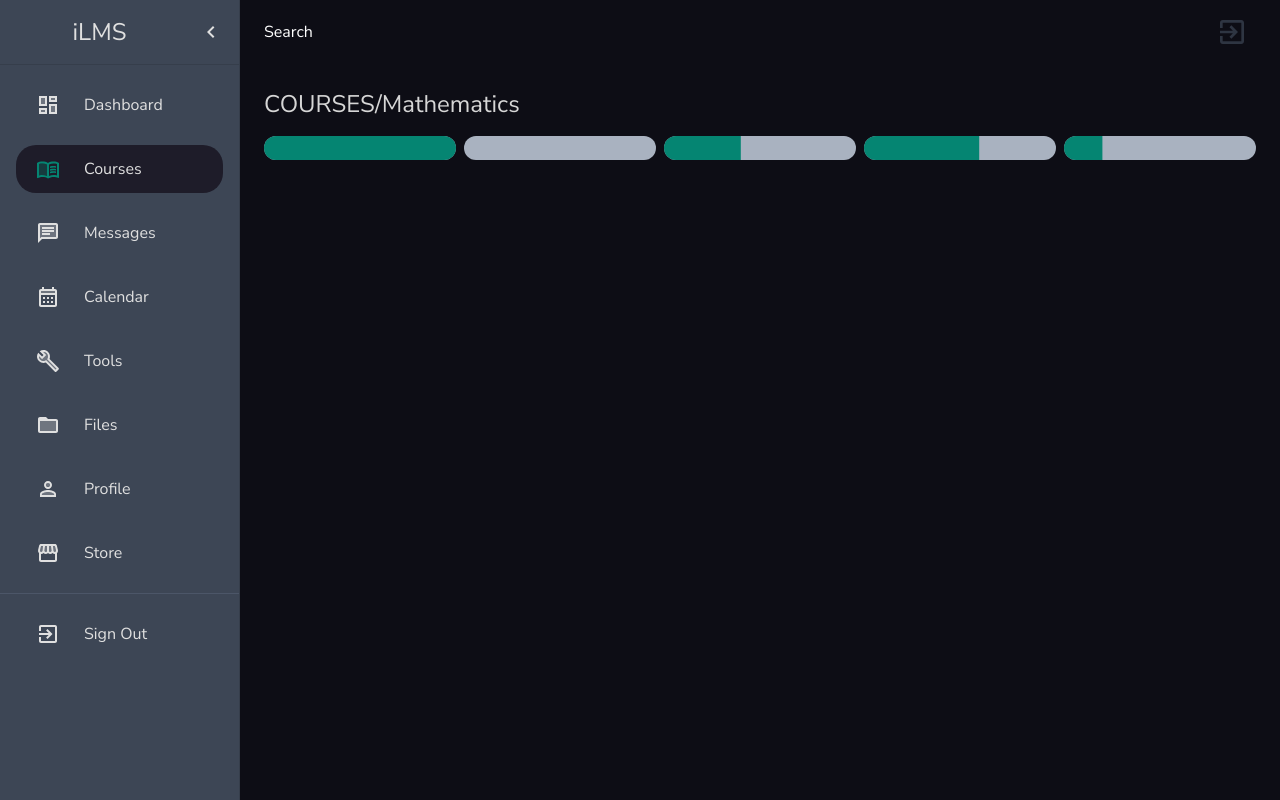
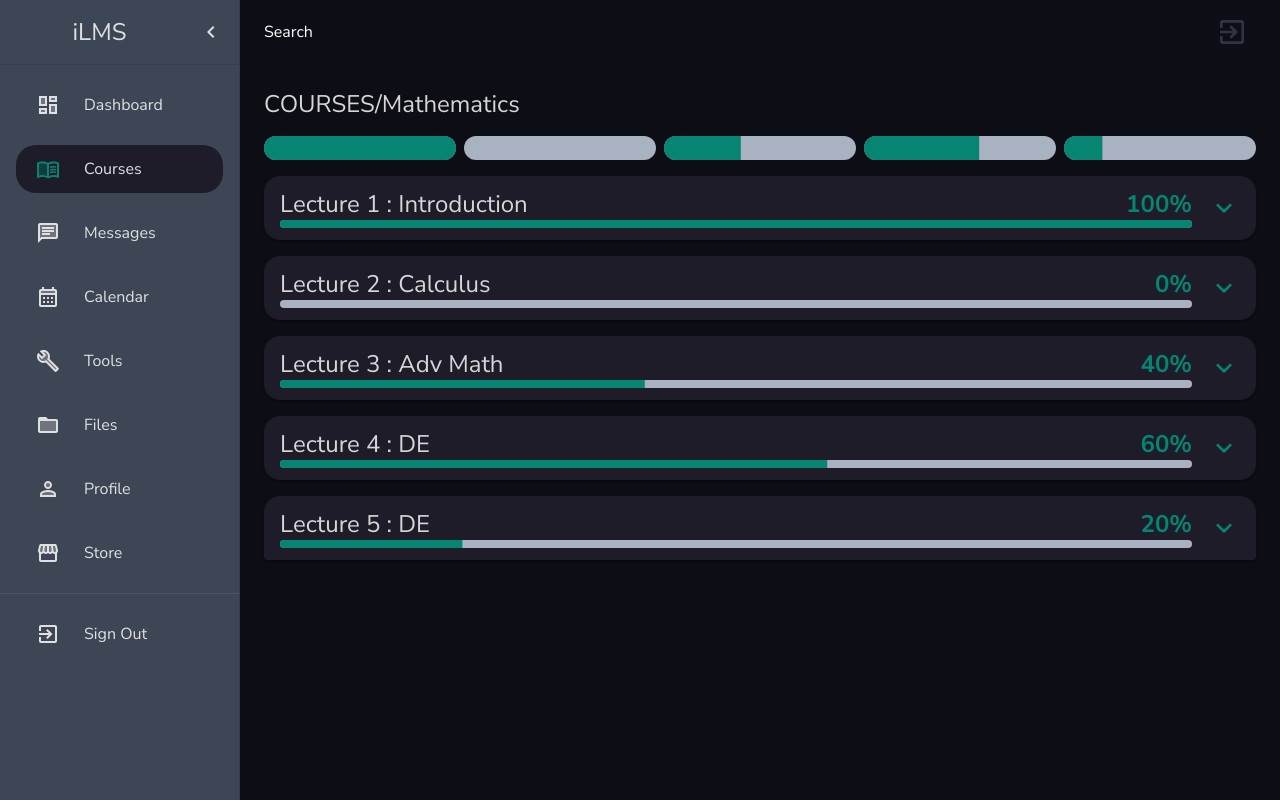
Before and after one commit to aramind/ilms, a React (Create React App) app: page /courses/1 in a window 1280 px wide. Built offline with nearby package versions, Linux system fonts and the light colour scheme; a web font is replaced by a local one.

Commit message:
feat: using accordion to display topics in course page

```diff
--- a/src/pages/course/Course.jsx
+++ b/src/pages/course/Course.jsx
@@ -1,11 +1,19 @@
 import React, { useMemo } from "react";
 import MainLayoutWrapper from "../../wrappers/MainLayoutWrapper";
 import { useParams } from "react-router-dom";
-import { Box, Stack } from "@mui/material";
+import {
+  Accordion,
+  AccordionDetails,
+  AccordionSummary,
+  Box,
+  Stack,
+  Typography,
+} from "@mui/material";
 import WhiteTypography from "../../components/WhiteTypography";
 import ProgressIndicator from "../../components/card/ProgressIndicator";
 import { db } from "../../configs/db";
 import { getTopicProgress, getTopicsInCourse } from "../../configs/API";
+import ExpandMoreIcon from "@mui/icons-material/ExpandMore";
 
 const Course = () => {
   const { courseId } = useParams();
@@ -25,6 +33,7 @@ const Course = () => {
     });
   }, [courseId]);
 
+  console.log(updatedTopics);
   return (
     <MainLayoutWrapper>
       <Stack spacing={2} alignItems={{ xs: "center", md: "flex-start" }}>
@@ -39,6 +48,105 @@ const Course = () => {
             </Box>
           ))}
         </Stack>
+        {/* {updatedTopics?.map((topic, index) => (
+          <Stack
+            key={index}
+            justifyContent="flex-start"
+            alignItems="flex-start"
+            px={2}
+            py={1}
+            width={1}
+            borderRadius="1rem"
+            bgcolor={(theme) => theme.palette.black.dark}
+            //   onClick={() => alert("Clicked")}
+            sx={{
+              // Set cursor to pointer
+              "&:hover": {
+                //   backgroundColor: "#ffffff", // Optional: change background color on hover
+                outline: "2px solid",
+                outlineColor: (theme) => theme.palette.primary.darkest,
+              },
+            }}
+          >
+            <Stack width={1} direction="row" justifyContent="space-between">
+              <WhiteTypography variant="h5">
+                Lecture {index + 1} : {topic.title}
+              </WhiteTypography>
+              <Typography variant="h5" color="primary" fontWeight="bold">
+                {topic?.progress}%
+              </Typography>
+            </Stack>
+            <Box width={1}>
+              <ProgressIndicator value={topic?.progress || 0} height="8px" />
+            </Box>
+            <Stack width={1}>
+              {topic?.topicTasks?.map((task, j) => (
+                <WhiteTypography key={index}>
+                  {index + 1}.{j + 1}. {task.instruction}
+                </WhiteTypography>
+              ))}
+            </Stack>
+          </Stack>
+        ))} */}
+        {updatedTopics?.map((topic, index) => (
+          <Accordion
+            key={index}
+            sx={{
+              width: "100%",
+              borderRadius: "1rem",
+              bgcolor: (theme) => theme.palette.black.dark,
+              mb: 2,
+              "&:before": {
+                display: "none",
+              },
+            }}
+          >
+            <AccordionSummary
+              expandIcon={
+                <ExpandMoreIcon
+                  sx={{
+                    color: (theme) => theme.palette.primary.main,
+                    fontSize: "2rem",
+                  }}
+                />
+              }
+              aria-controls={`panel${index}-content`}
+              id={`panel${index}-header`}
+            >
+              <Stack width={1} pr={2}>
+                <Stack width={1} direction="row" justifyContent="space-between">
+                  <WhiteTypography variant="h5">
+                    Lecture {index + 1} : {topic.title}
+                  </WhiteTypography>
+                  <Typography variant="h5" color="primary" fontWeight="bold">
+                    {topic?.progress}%
+                  </Typography>
+                </Stack>
+                <Box width={1}>
+                  <ProgressIndicator
+                    value={topic?.progress || 0}
+                    height="8px"
+                  />
+                </Box>
+              </Stack>
+            </AccordionSummary>
+            <AccordionDetails
+              sx={{
+                display: "flex",
+                flexDirection: "column",
+                gap: 1,
+              }}
+            >
+              <Stack width={1}>
+                {topic?.topicTasks?.map((task, j) => (
+                  <WhiteTypography key={j}>
+                    {index + 1}.{j + 1}. {task.instruction}
+                  </WhiteTypography>
+                ))}
+              </Stack>
+            </AccordionDetails>
+          </Accordion>
+        ))}
       </Stack>
     </MainLayoutWrapper>
   );
```
